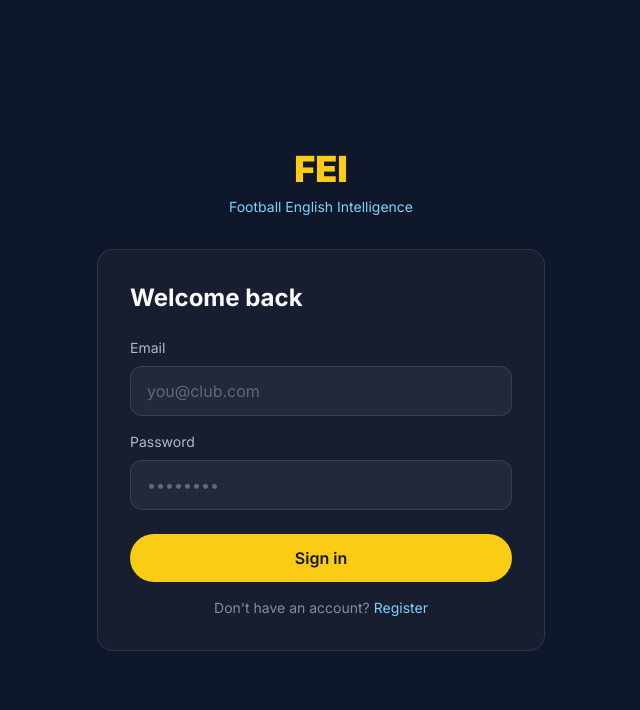
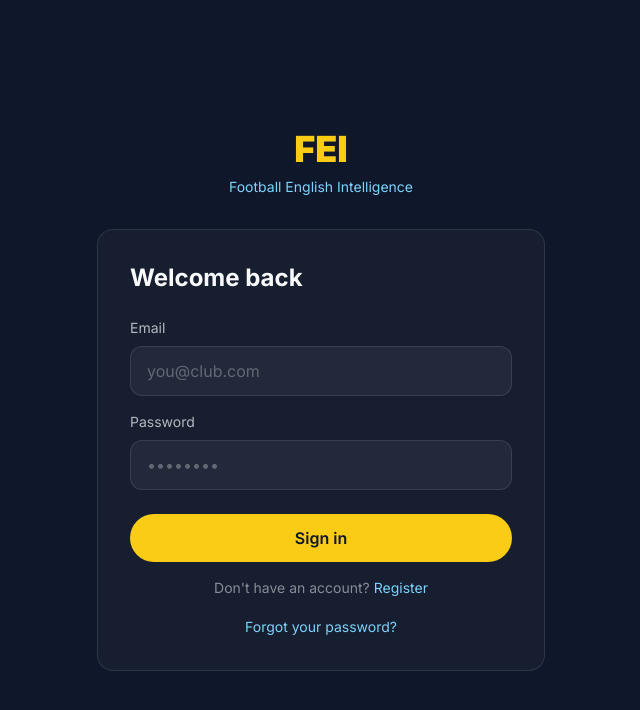
Before and after one commit to feifootball/fei-platform, a Next.js app: page /login in a window 1280 px wide. Shown: the top 710 px of the page, without its empty margins (319-959 px from the left). Built offline with nearby package versions, Linux system fonts and the light colour scheme; no server answers.

Commit message:
Add forgot password link to login

```diff
--- a/app/login/page.tsx
+++ b/app/login/page.tsx
@@ -68,6 +68,16 @@ export default function LoginPage() {
             Don't have an account?{' '}
             <a href="/register" className="text-fei-sky hover:underline">Register</a>
           </p>
+
+          <div className="mt-4 text-center">
+            <a
+              href="/forgot-password"
+              className="text-sm font-medium text-fei-sky hover:text-fei-yellow transition-colors"
+            >
+              Forgot your password?
+            </a>
+          </div>
+
         </form>
       </div>
     </div>
```
